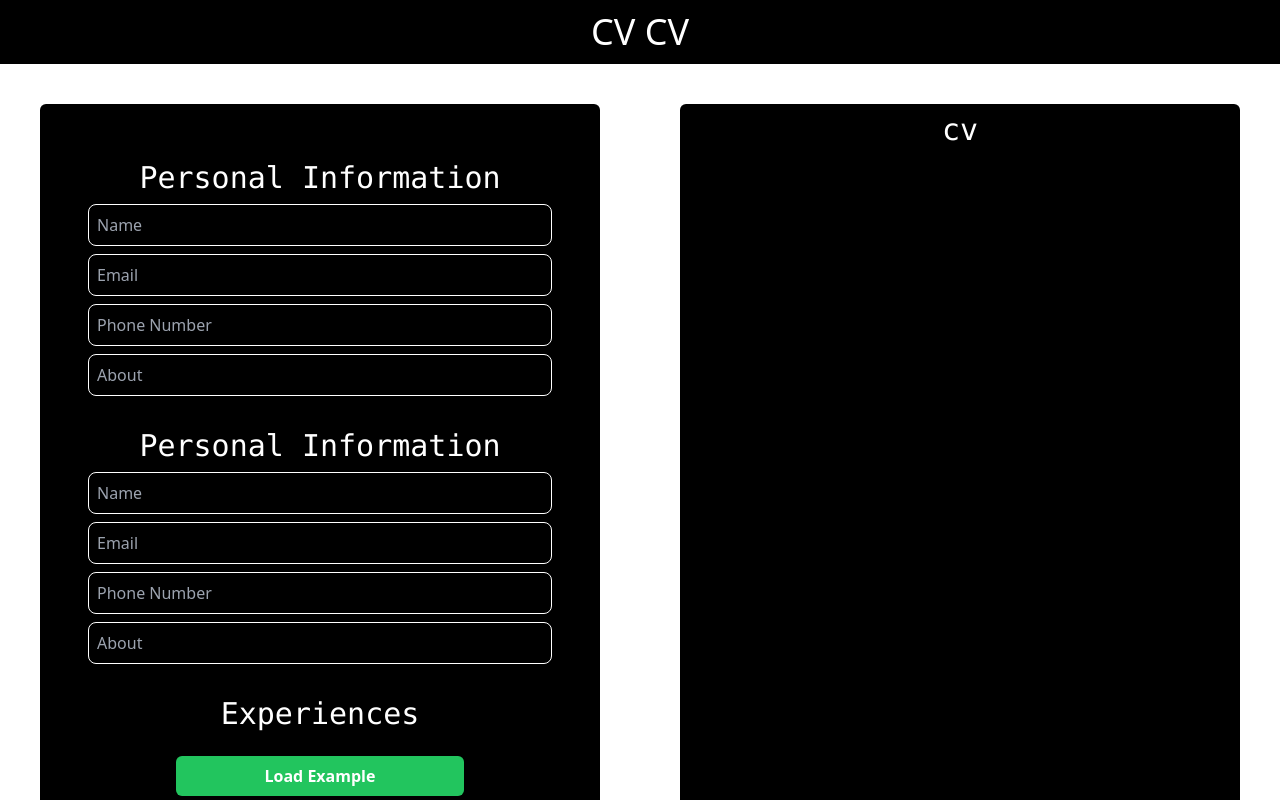
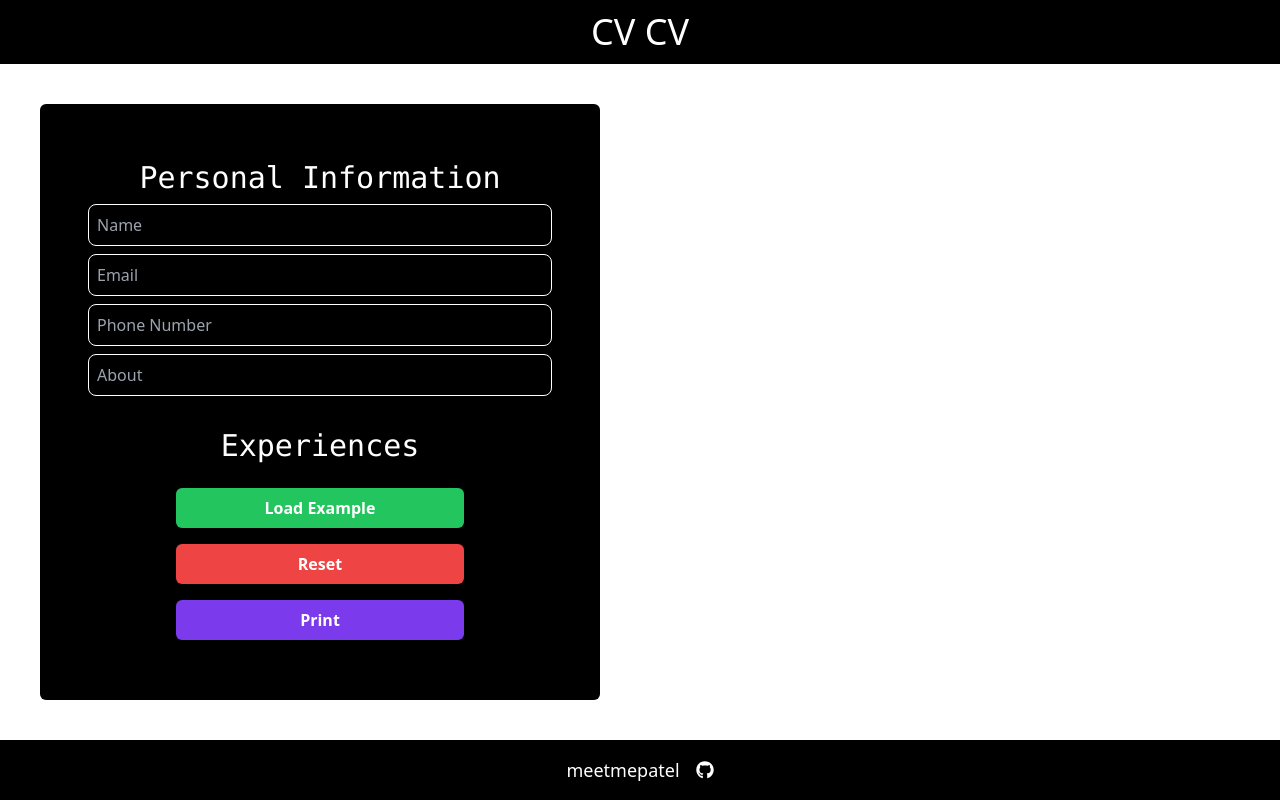
Before and after one commit to meeetppatel/react-cv-project, a React (Create React App) app: page / in a window 1280 px wide. Shown: the top 800 px of the page. Built offline with nearby package versions, Linux system fonts and the light colour scheme; the HTML template or start-up script is replaced by a standard one.

Commit message:
add geninfo in cv prev sec

```diff
--- /dev/null
+++ b/src/components/cvprev.js
@@ -0,0 +1,14 @@
+import React from "react";
+
+const Cvpreview = (props) => {
+    return (
+      <div className="cv-cont">
+        <div className="name">{props.name}</div>
+        <div className="email">{props.email}</div>
+        <div className="phoneNo">{props.phoneNo}</div>
+        <div className="desc">{props.desc}</div>
+      </div>
+    );
+  };
+
+  export { Cvpreview };
--- a/src/components/info/genInfo.js
+++ b/src/components/info/genInfo.js
@@ -10,7 +10,7 @@ const GenInfo = (props) => {
                 <input className="input border-4" onChange={props.change} id="email" type="text" placeholder="Email"/>
             </div>
             <div>
-                <input className="input border-4" onChange={props.change} id="phoneNO" type="text" placeholder="Phone Number"/>
+                <input className="input border-4" onChange={props.change} id="phoneNo" type="text" placeholder="Phone Number"/>
             </div>
             <div>
                 <input className="input border-4" onChange={props.change} id="desc" type="text" placeholder="About"/>
--- a/src/components/mainForm.js
+++ b/src/components/mainForm.js
@@ -3,6 +3,7 @@ import { Footer } from "./footer";
 import { Header } from "./header";
 import { GenInfo } from "./info/genInfo";
 import { WorkExp } from "./info/pracExp";
+import { Cvpreview } from "./cvprev";
 import uniqid from "uniqid";
 import ReactToPrint from "react-to-print";
 
@@ -14,7 +15,7 @@ class Maincont extends Component {
       genInfo: {
         name: "",
         email: "",
-        phoneNO: "",
+        phoneNo: "",
         desc: "",
       },
 
@@ -60,6 +61,19 @@ class Maincont extends Component {
         },
       ],
     };
+    this.genInfoHandler = this.genInfoHandler.bind(this);
+  }
+
+
+  genInfoHandler = (e) => {
+    this.setState({
+      genInfo :{
+        name: document.getElementById("name").value,
+        email: document.getElementById("email").value,
+        phoneNo: document.getElementById("phoneNo").value,
+        desc: document.getElementById("desc").value,
+      },
+    });
   }
 
   loadExample = (e) => {
@@ -73,17 +87,13 @@ class Maincont extends Component {
           <Header />
         </div>
 
-        <div className="mainCont flex-grow flex flex-row w-full overflow-y-scroll">
+        <div className="mainCont flex-grow flex flex-row w-full ">
           {/* form */}
           <div className=" flex flex-col  w-1/2 mx-10">
             <div className="bg-black flex flex-col items-center my-10 p-12 md:gap-4 md:space-y-0 w-full text-white rounded-md h-full ">
               <div className="w-full text-center">
-                <GenInfo />
+                <GenInfo change={this.genInfoHandler} />
               </div>
-              <div className="w-full text-center">
-                <GenInfo />
-              </div>
-
               <div >
                 <WorkExp />
               </div>
@@ -119,9 +129,14 @@ class Maincont extends Component {
           </div>
 
           {/* cv preview */}
-          <div className=" flex flex-col mx-10 w-1/2">
-            <div className="bg-black flex flex-col items-center my-10 w-full text-white rounded-md h-full">
-              <h1 className="title">cv</h1>
+          <div className=" flex flex-col mx-10 w-1/2 h-fit">
+            <div className="bg-gray-200 order-2 flex flex-col items-center my-10 w-full text-black rounded-md h-full">
+              <Cvpreview
+                name={this.state.genInfo.name}
+                email={this.state.genInfo.email}
+                phoneNo={this.state.genInfo.phoneNo}
+                desc={this.state.genInfo.desc}
+              />
             </div>
           </div>
         </div>
```
